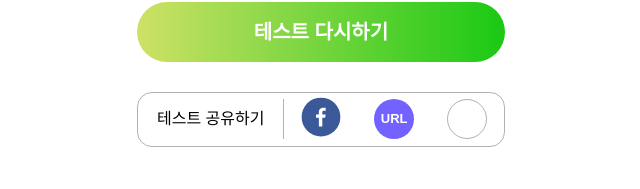
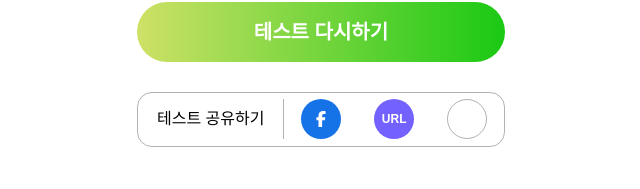
Before and after one commit to alstjr5949/plantTest, a React (Create React App) app: page /result in a window 1280 px wide. Shown: the part 1028-1217 px from the top of the page, without its empty margins (319-959 px from the left). Built offline with nearby package versions, Linux system fonts and the light colour scheme.

Commit message:
edit share btn

```diff
--- a/src/Routes/result.jsx
+++ b/src/Routes/result.jsx
@@ -1,5 +1,5 @@
 import { useNavigate } from "react-router-dom";
-import { FacebookIcon, FacebookShareButton } from "react-share";
+import { FacebookShareButton } from "react-share";
 import { CopyToClipboard } from "react-copy-to-clipboard";
 import { useRecoilState, useSetRecoilState } from "recoil";
 import styled from "styled-components";
@@ -13,6 +13,8 @@ import {
 import Footer from "../Components/footer";
 import tree from "../img/tree.png";
 import { result } from "../result.js";
+import { FontAwesomeIcon } from "@fortawesome/react-fontawesome";
+import { faFacebookF } from "@fortawesome/free-brands-svg-icons";
 
 const Wrapper = styled.div`
   width: 500px;
@@ -181,12 +183,27 @@ const UrlIcon = styled.div`
   border-radius: 50%;
   border: 0px;
   font-weight: 800;
-  font-size: 13px;
+  font-size: 12px;
   cursor: pointer;
   background-color: #7362ff;
   &:hover {
     background-color: #a99fee;
   }
+`;
+
+const FbIcon = styled.div`
+  display: flex;
+  justify-content: center;
+  align-items: center;
+  width: 40px;
+  height: 40px;
+  color: white;
+  border-radius: 50%;
+  border: 0px;
+  font-weight: 800;
+  font-size: 16px;
+  cursor: pointer;
+  background-color: #1672e7;
 `;
 
 function Result() {
@@ -233,11 +250,9 @@ function Result() {
         <ShareText>테스트 공유하기</ShareText>
         <ShareIconContainer>
           <FacebookShareButton url={shareUrl}>
-            <FacebookIcon
-              size={40}
-              round={true}
-              borderRadius={20}
-            ></FacebookIcon>
+            <FbIcon>
+              <FontAwesomeIcon icon={faFacebookF} />
+            </FbIcon>
           </FacebookShareButton>
           <CopyToClipboard text={shareUrl}>
             <UrlIcon>URL</UrlIcon>
```
